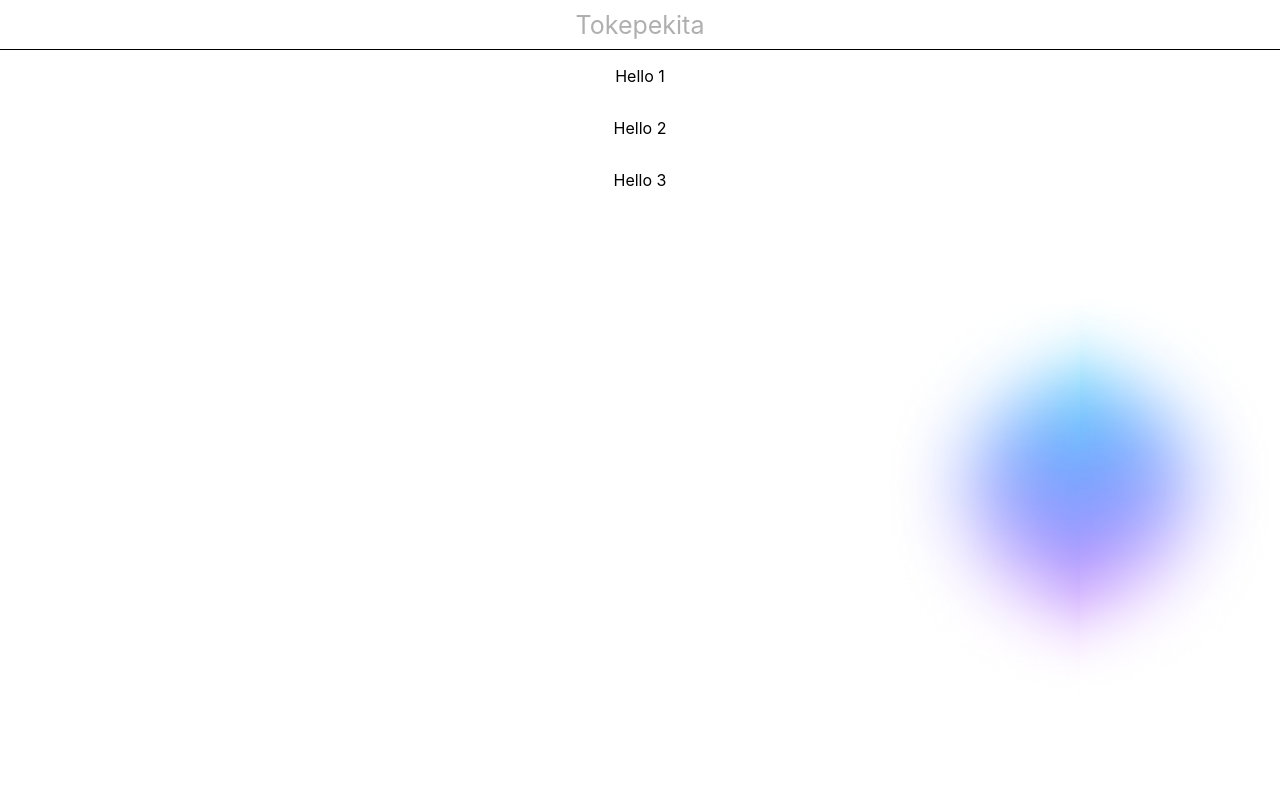
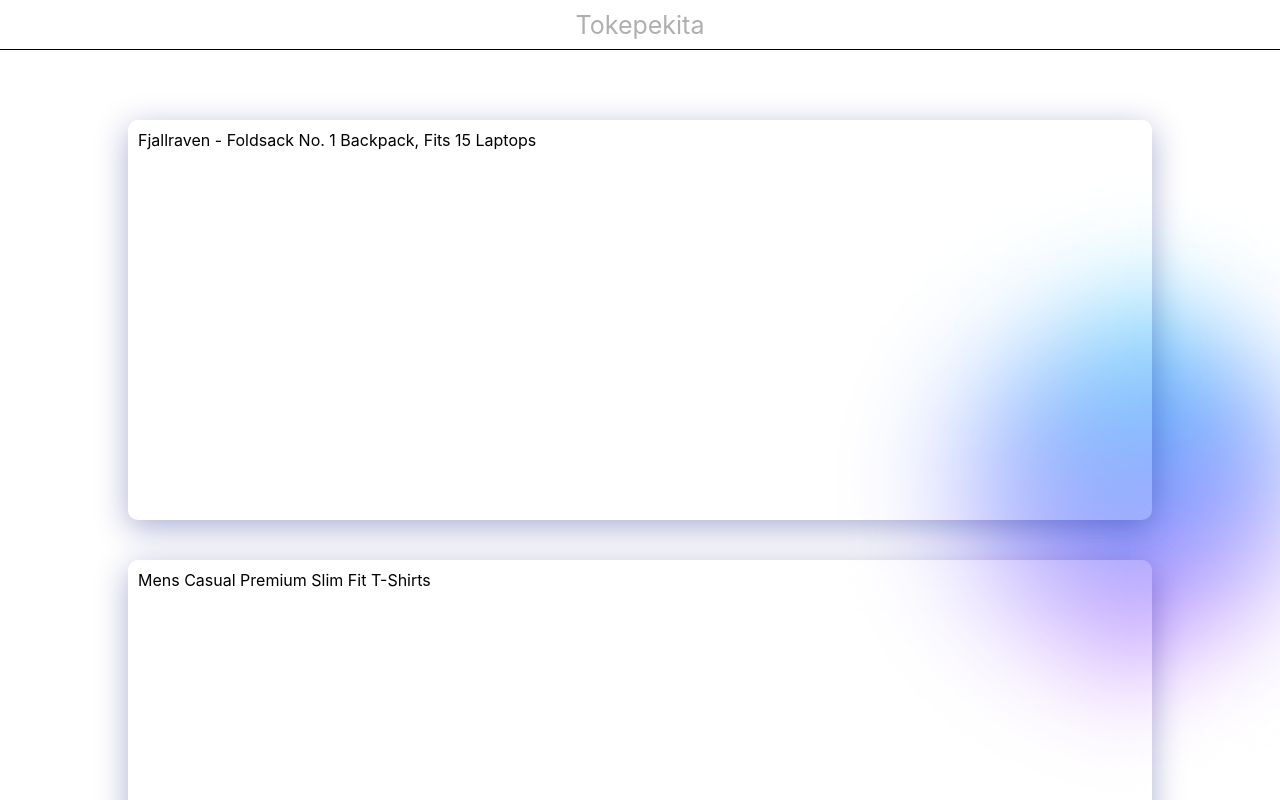
Before and after one commit to SCxoneZ/ecommerce, a Next.js app: page / in a window 1280 px wide. Shown: the top 800 px of the page. Built offline with nearby package versions, Linux system fonts and the light colour scheme.

Commit message:
api still error

```diff
--- a/components/Nav.js
+++ b/components/Nav.js
@@ -11,4 +11,5 @@ export const Nav = styled.div`
   font-size: 25px;
   top: 0;
   border-bottom: 1px solid black;
+  margin-bottom: 50px;
 `;
--- a/components/ProductCard.js
+++ b/components/ProductCard.js
@@ -1,20 +1,40 @@
+import { useEffect } from "react";
+
 import styled from 'styled-components';
 
-const CardsWrapper = styled.div`
-  width: 100%;
+export const CardsWrapper = styled.div`
+  width: 80%;
   display: flex;
   justify-content: center;
   align-items: center;
   flex-direction: column;
+  margin: 0 auto;
 `;
 
-export function ProductCard(){
+export const Card = styled.div`
+  width: 100%;
+  height: 400px;
+  background: rgba( 255, 255, 255, 0.15 );
+  box-shadow: 0 8px 32px 0 rgba( 31, 38, 135, 0.37 );
+  backdrop-filter: blur( 20px );
+  -webkit-backdrop-filter: blur( 20px );
+  border-radius: 10px;
+  margin: 20px 0;
+  box-sizing: border-box;
+  padding: 10px;
+`;
+
+export function ProductCard({dataProduct}){
+
+
   return (
 
   <CardsWrapper>
-    <p>Hello 1</p>
-    <p>Hello 2</p>
-    <p>Hello 3</p>
+    {dataProduct.map(product => {
+      return (
+        <Card>{product.title}</Card>
+      );
+    })}
   </CardsWrapper>
 
   );
--- a/next.config.js
+++ b/next.config.js
@@ -1,7 +1,7 @@
 /** @type {import('next').NextConfig} */
 const nextConfig = {
   images: {
-    domains: ['avatars.githubusercontent.com'],
+    domains: ['avatars.githubusercontent.com', "fakestoreapi.com"],
   },
 }
 
--- /dev/null
+++ b/pages/api/products/[productId].js
@@ -0,0 +1,32 @@
+import data from "../../../data/product.json";
+
+export default async function handler(req, res){
+
+  const { productId } = req.query;
+
+  if(req.method !== "GET"){
+    return res.status(405).json({
+      code: 405,
+      status: "error",
+      result: "Method not Allowed"
+    });
+  }
+
+  const filteredProduct = data.filter(product => product.id == productId);
+
+  if(filteredProduct.length > 0){
+    return res.status(200).json({
+      code: 200,
+      status: "OK",
+      result: filteredProduct
+    });
+  }else{
+    return res.status(200).json({
+      code: 404,
+      status: "error",
+      result: "Product Not Found"
+    });
+  }
+
+
+}
--- a/pages/api/products/index.js
+++ b/pages/api/products/index.js
@@ -1,5 +1,5 @@
-import axios from "axios";
 import data from '../../../data/product.json';
+
 
 export default async function handler(req, res) {
 
@@ -11,11 +11,14 @@ export default async function handler(req, res) {
     });
   }
 
+  if (req.query.limit <= data.length) {
+    res.status(200).json({
+      code: 200,
+      status: "OK",
+      result: data.slice(0, parseInt(req.query.limit))
+    });
+  }
 
-  res.status(200).json({
-    code: 200,
-    status: "OK",
-    result: data
-  });
+
 
 }
--- a/pages/index.js
+++ b/pages/index.js
@@ -2,8 +2,10 @@ import styled from 'styled-components';
 import Head from 'next/head';
 import Link from 'next/link';
 import Image from 'next/image';
+import data from '../data/product.json';
+import styles from '../styles/Home.module.css'
 import { Nav } from '../components/Nav.js';
-import { ProductCard } from '../components/ProductCard.js';
+import { ProductCard, Card } from '../components/ProductCard.js';
 
 
 export default function Home(){
@@ -13,20 +15,26 @@ export default function Home(){
 
   <Head>
     <title>Instagram 2.0</title>
-    <link rel="stylesheet" src="../styles/globals.css"/>
   </Head>
-  <img style={{
-    position: 'absolute',
-    right: '0',
-    top: '300px',
-  }} className="particle" alt="gatau" src="/hero-full.png" width="400" height="400"/>
+  <div className={styles.particle}>
+    <Image className={styles.particle} alt="gatau" src="/hero-full.png" width="600" height="600"/>
+  </div>
   <Nav>
     <p>Tokepekita</p>
   </Nav>
 
-  <ProductCard/>
+  <ProductCard dataProduct={data}/>
 
   </>
 
   );
 }
+
+
+/*export function getStaticProps(){
+  return {
+    props: {
+      productData: data
+    }
+  };
+}*/
--- a/styles/Home.module.css
+++ b/styles/Home.module.css
@@ -114,3 +114,10 @@
     flex-direction: column;
   }
 }
+
+.particle{
+  position: fixed;
+  right: 0;
+  right: -150px;
+  top: 200px;
+}
--- a/styles/globals.css
+++ b/styles/globals.css
@@ -17,4 +17,6 @@ a {
 
 div.particle{
   position: absolute;
+  right: 0;
+  top: 150px;
 }
```
